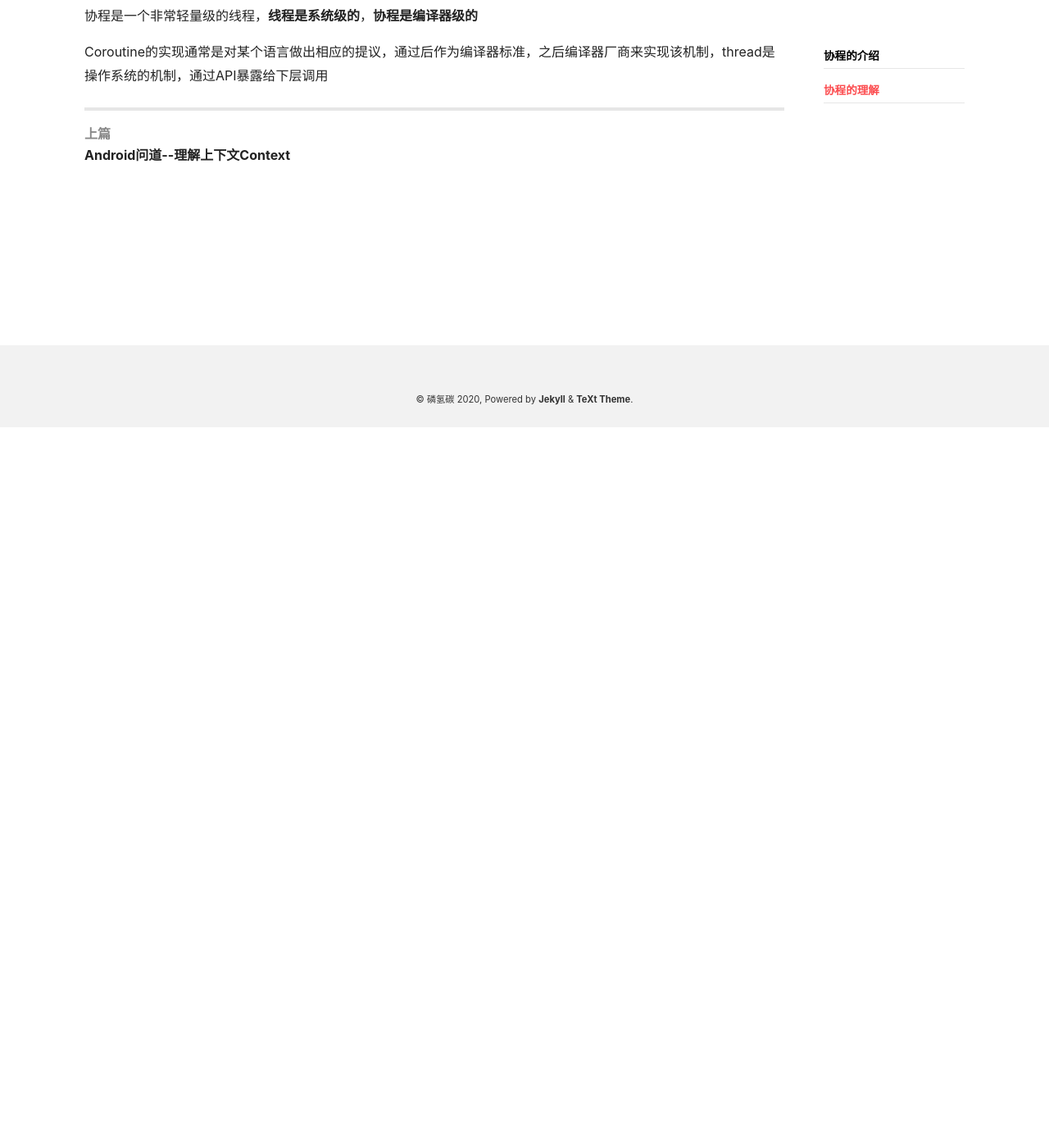
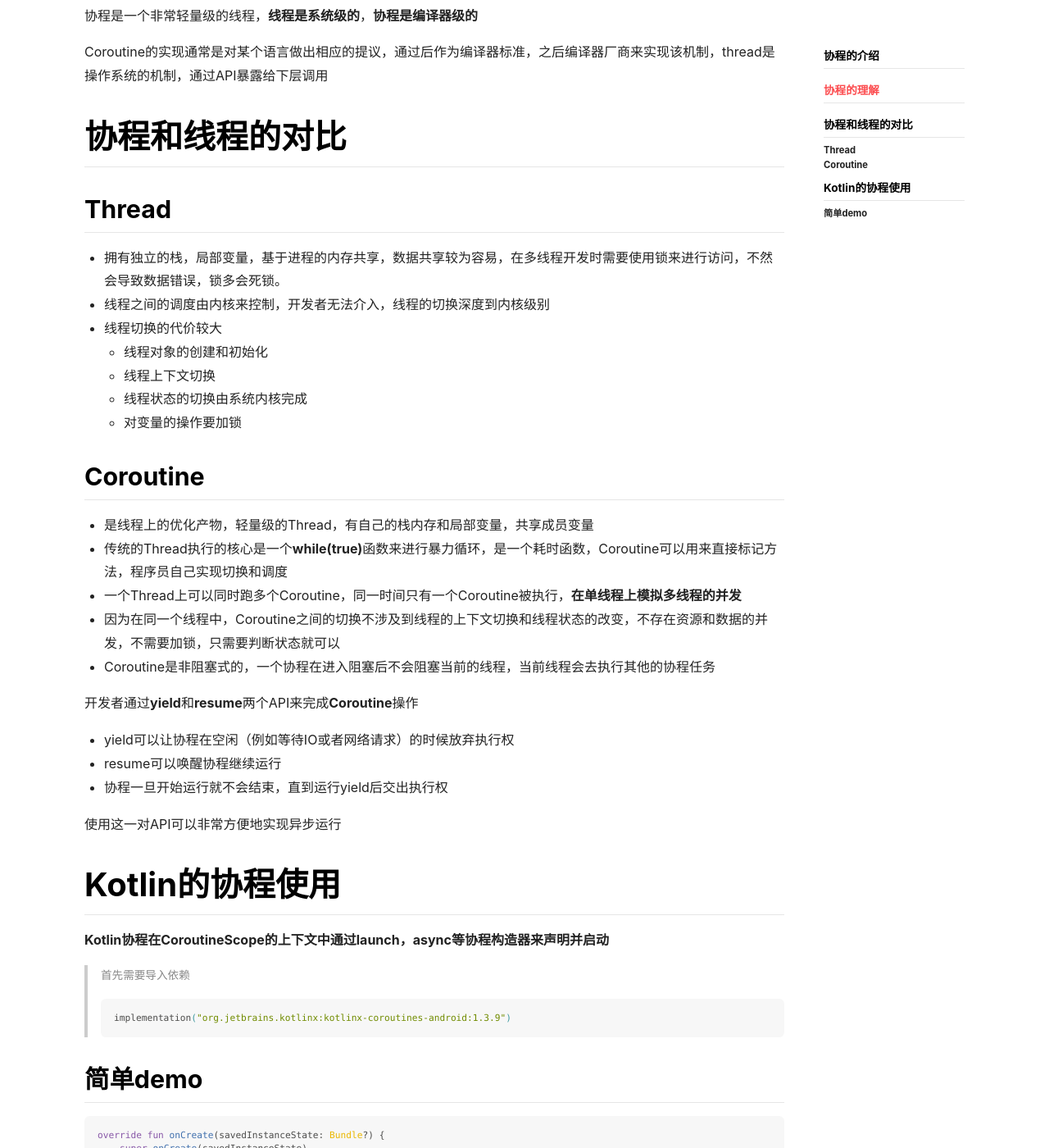
Before and after one commit to phcbest/phcbest.github.io, a Jekyll site: the page built from _posts/2022-10-02-Kotlin协程.md, in a window 1280 px wide and 1400 px high, scrolled down 879 px. Shown: the whole window at 82% size. Built offline with Jekyll 4.4.1, drawn with Linux system fonts in a browser that asks for light colours; nearby versions of some CDN libraries; some of the changed text lies outside the part shown.

Commit message:
更新Kotlin协程文章

````diff
--- a/_posts/2022-10-02-Kotlin协程.md
+++ b/_posts/2022-10-02-Kotlin协程.md
@@ -23,3 +23,73 @@ According to [Donald Knuth](https://en.wikipedia.org/wiki/Donald_Knuth), [Melvin
 协程是一个非常轻量级的线程，**线程是系统级的**，**协程是编译器级的**
 
 Coroutine的实现通常是对某个语言做出相应的提议，通过后作为编译器标准，之后编译器厂商来实现该机制，thread是操作系统的机制，通过API暴露给下层调用
+
+# 协程和线程的对比
+
+## Thread
+
+- 拥有独立的栈，局部变量，基于进程的内存共享，数据共享较为容易，在多线程开发时需要使用锁来进行访问，不然会导致数据错误，锁多会死锁。
+- 线程之间的调度由内核来控制，开发者无法介入，线程的切换深度到内核级别
+- 线程切换的代价较大
+  - 线程对象的创建和初始化
+  - 线程上下文切换
+  - 线程状态的切换由系统内核完成
+  - 对变量的操作要加锁
+
+## Coroutine
+
+- 是线程上的优化产物，轻量级的Thread，有自己的栈内存和局部变量，共享成员变量
+- 传统的Thread执行的核心是一个**while(true)**函数来进行暴力循环，是一个耗时函数，Coroutine可以用来直接标记方法，程序员自己实现切换和调度
+- 一个Thread上可以同时跑多个Coroutine，同一时间只有一个Coroutine被执行，**在单线程上模拟多线程的并发**
+- 因为在同一个线程中，Coroutine之间的切换不涉及到线程的上下文切换和线程状态的改变，不存在资源和数据的并发，不需要加锁，只需要判断状态就可以
+- Coroutine是非阻塞式的，一个协程在进入阻塞后不会阻塞当前的线程，当前线程会去执行其他的协程任务
+
+开发者通过**yield**和**resume**两个API来完成**Coroutine**操作
+
+- yield可以让协程在空闲（例如等待IO或者网络请求）的时候放弃执行权
+- resume可以唤醒协程继续运行
+- 协程一旦开始运行就不会结束，直到运行yield后交出执行权
+
+使用这一对API可以非常方便地实现异步运行
+
+# Kotlin的协程使用
+
+**Kotlin协程在CoroutineScope的上下文中通过launch，async等协程构造器来声明并启动**
+
+> 首先需要导入依赖
+>
+> ```groovy
+> implementation("org.jetbrains.kotlinx:kotlinx-coroutines-android:1.3.9")
+> ```
+
+## 简单demo
+
+```kotlin
+override fun onCreate(savedInstanceState: Bundle?) {
+    super.onCreate(savedInstanceState)
+    setContentView(R.layout.activity_main)
+    doCoroutineOperation()
+}
+
+private fun doCoroutineOperation() {
+    GlobalScope.launch(Dispatchers.IO) {
+        Thread.sleep(1000)
+        printLog("Launch")
+    }
+    Thread.sleep(2000)
+    printLog("End")
+}
+
+private fun printLog(log: String) {
+    Log.i(TAG, "${Thread.currentThread().name}:$log")
+}
+```
+
+**运行结果**
+
+```
+2022-10-05 17:14:00.951 4431-4464/org.phcbest.kotlincoroutine I/MainActivity: DefaultDispatcher-worker-1:Launch
+2022-10-05 17:14:02.949 4431-4431/org.phcbest.kotlincoroutine I/MainActivity: main:End
+```
+
+在这个demo中，使用全局作用域启动了一个协程，延迟一秒后输出了日志，输出的结果显示，协程是**运行在协程内部的线程池**中
````
